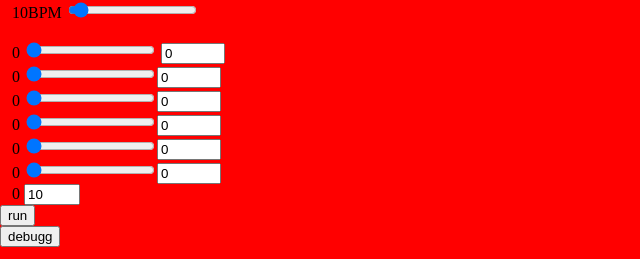
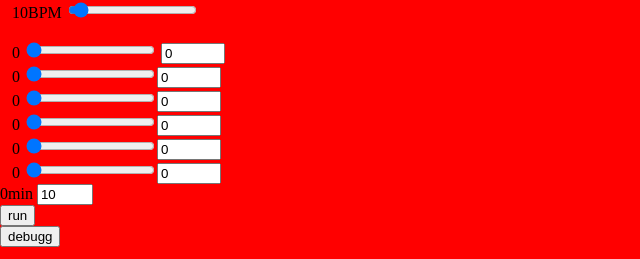
Before and after one commit to Asik007/heartfake, a plain HTML site: page index.html in a window 1280 px wide. Shown: the top 259 px of the page, 0-640 px from the left. Drawn offline with Linux system fonts and the light colour scheme.

Commit message:
Update index.html

```diff
--- a/index.html
+++ b/index.html
@@ -43,7 +43,7 @@
             <input value="0" min="1" max="200" oninput="setD(this)" type="range" step="1"><input value = "0" min="1" max="200" oninput = "setF(this)" type = "number" step= "1"><br><span id="E"> &ensp; 0</span>
             <input value="0" min="1" max="200" oninput="setE(this)" type="range" step="1"><input value = "0" min="1" max="200" oninput = "setE(this)" type = "number" step= "1"><br><span id="F"> &ensp; 0</span>
             <input value="0" min="1" max="200" oninput="setF(this)" type="range" step="1"><input value = "0" min="1" max="200" oninput = "setF(this)" type = "number" step= "1"><br>
-            <span id="R"> &ensp; 0</span>
+            <span id="R"> 0</span><span>min</span>
             <input value="10" min="1" max="60" oninput="setR(this)" type="number"> <br>
             <button name="run" onclick="routine()" >run</button>
         <br>
```
